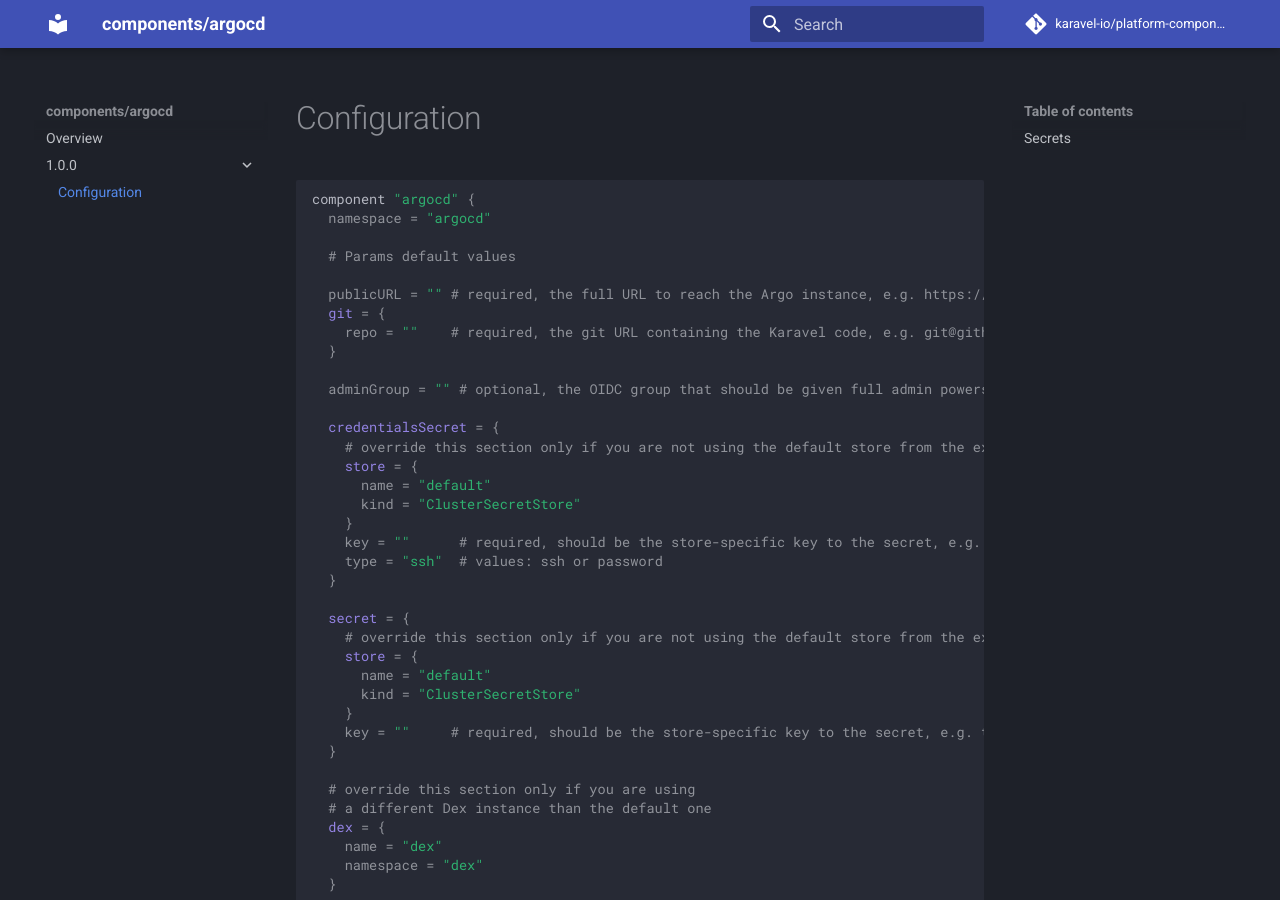
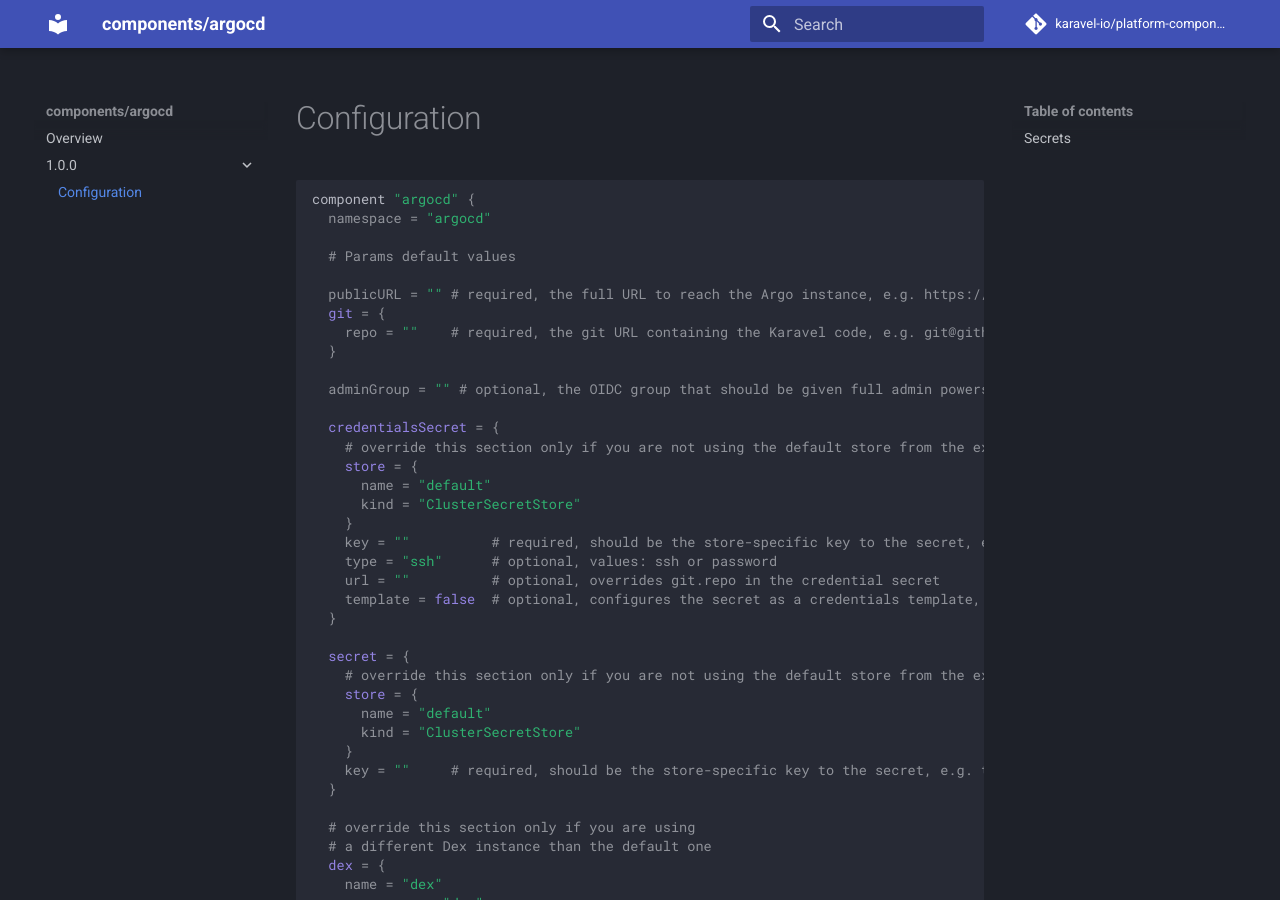
Before and after one commit to karavel-io/platform-component-argocd, an MkDocs documentation site: the page built from docs/1.0.0/configuration.md, in a window 1280 px wide and 900 px high. Built offline with MkDocs 1.6.1 and Material for MkDocs 9.7.7, drawn with Linux system fonts in a browser that asks for light colours; comment, search, counter and statistics services are not loaded.

```diff
--- a/docs/1.0.0/configuration.md
+++ b/docs/1.0.0/configuration.md
@@ -19,8 +19,10 @@ component "argocd" {
       name = "default"
       kind = "ClusterSecretStore"
     }
-    key = ""      # required, should be the store-specific key to the secret, e.g. the Vault or AWS Secrets Manager key
-    type = "ssh"  # values: ssh or password
+    key = ""          # required, should be the store-specific key to the secret, e.g. the Vault or AWS Secrets Manager key
+    type = "ssh"      # optional, values: ssh or password
+    url = ""          # optional, overrides git.repo in the credential secret
+    template = false  # optional, configures the secret as a credentials template, allowing to pass a git namespace as the url above when true (e.g. git@github.com:my-org)
   }
 
   secret = {
```
Also changed, not shown: 20 other files.
